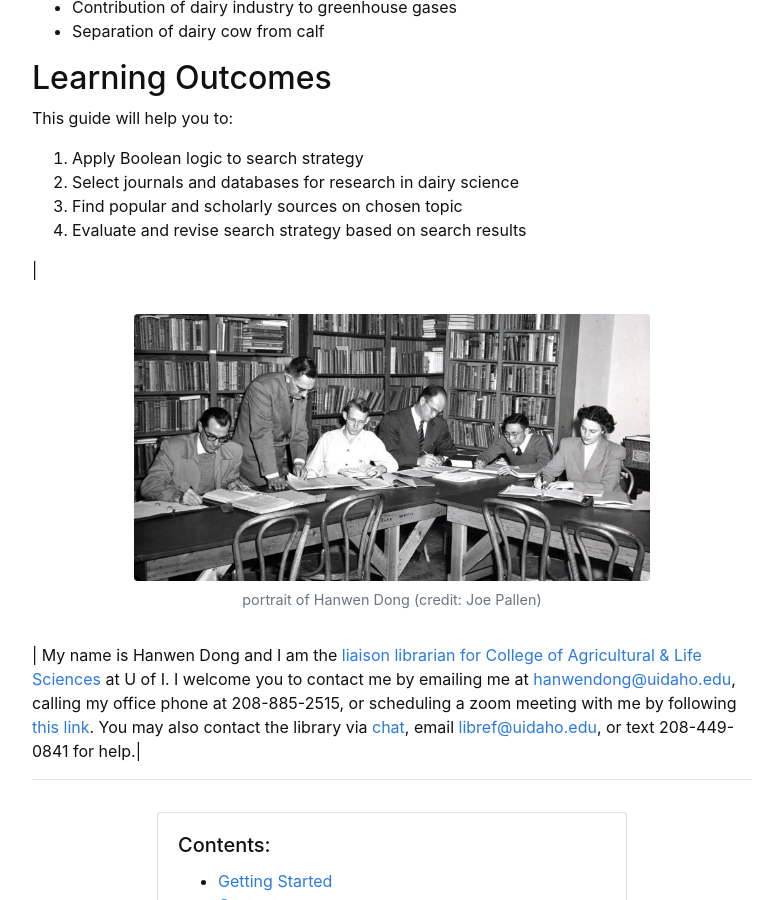
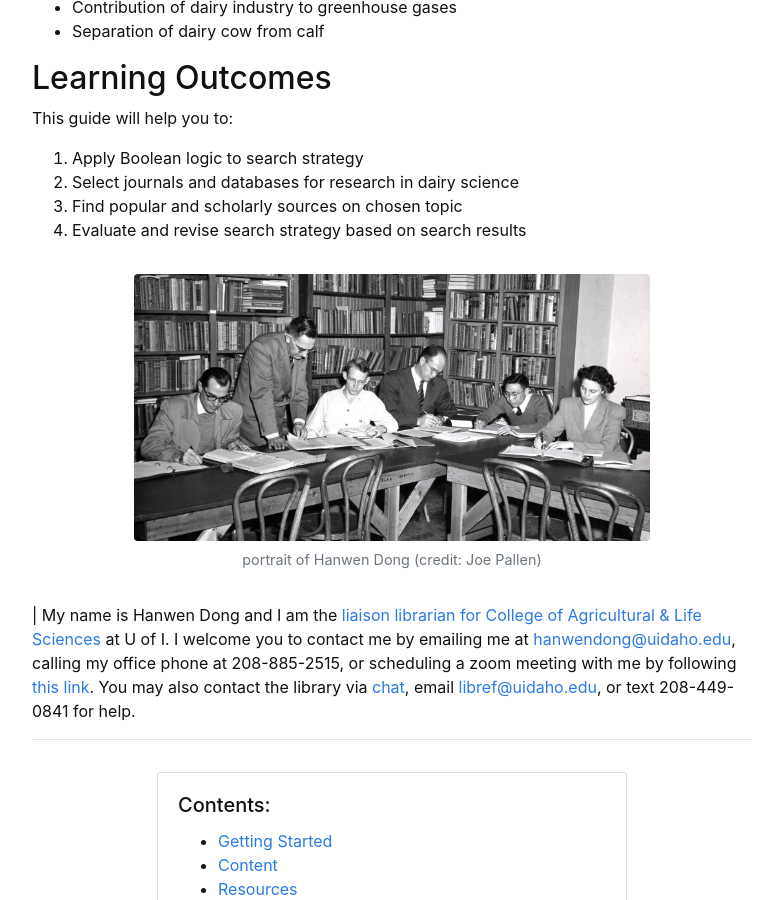
Before and after one commit to hanwendong1/AVS463-f20, a Jekyll site: the page built from index.md, in a window 1280 px wide and 900 px high, scrolled down 962 px. Shown: the whole window, without its empty margins (248-1015 px from the left). Built offline with Jekyll 4.4.1, drawn with Linux system fonts in a browser that asks for light colours.

Commit message:
Update index.md

```diff
--- a/index.md
+++ b/index.md
@@ -27,7 +27,7 @@ This guide will help you to:
 3.	Find popular and scholarly sources on chosen topic
 4.	Evaluate and revise search strategy based on search results
 
-|{% include figure.html img="uidaho-workshop.jpg" alt="portrait of Hanwen Dong" caption="portrait of Hanwen Dong (credit: Joe Pallen)" width="75%" %}| My name is Hanwen Dong and I am the [liaison librarian for College of Agricultural & Life Sciences](https://www.lib.uidaho.edu/about/liaisons.html) at U of I. I welcome you to contact me by emailing me at <hanwendong@uidaho.edu>, calling my office phone at 208-885-2515, or scheduling a zoom meeting with me by following [this link](https://uidaho.co1.qualtrics.com/jfe/form/SV_1GJiDTJ7po0bDk9?topic=Agricultural+%26amp%3B+Life+Sciences&person=Hanwen+Dong&email=hanwendong%40uidaho.edu). You may also contact the library via [chat](https://www.lib.uidaho.edu/help/chat.html), email <libref@uidaho.edu>, or text 208-449-0841 for help.|
+{% include figure.html img="uidaho-workshop.jpg" alt="portrait of Hanwen Dong" caption="portrait of Hanwen Dong (credit: Joe Pallen)" width="75%" %} | My name is Hanwen Dong and I am the [liaison librarian for College of Agricultural & Life Sciences](https://www.lib.uidaho.edu/about/liaisons.html) at U of I. I welcome you to contact me by emailing me at <hanwendong@uidaho.edu>, calling my office phone at 208-885-2515, or scheduling a zoom meeting with me by following [this link](https://uidaho.co1.qualtrics.com/jfe/form/SV_1GJiDTJ7po0bDk9?topic=Agricultural+%26amp%3B+Life+Sciences&person=Hanwen+Dong&email=hanwendong%40uidaho.edu). You may also contact the library via [chat](https://www.lib.uidaho.edu/help/chat.html), email <libref@uidaho.edu>, or text 208-449-0841 for help.
 
 ------
 {% include toc.html %}
```
